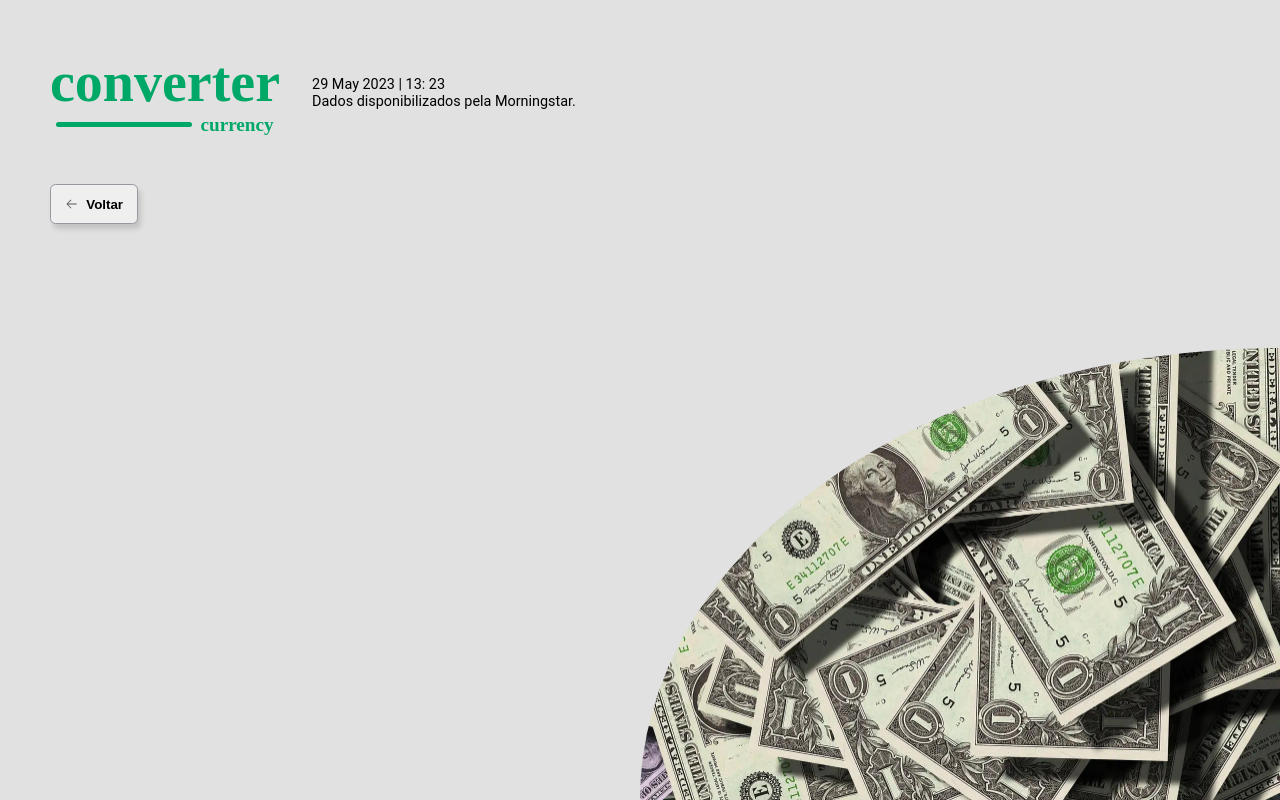
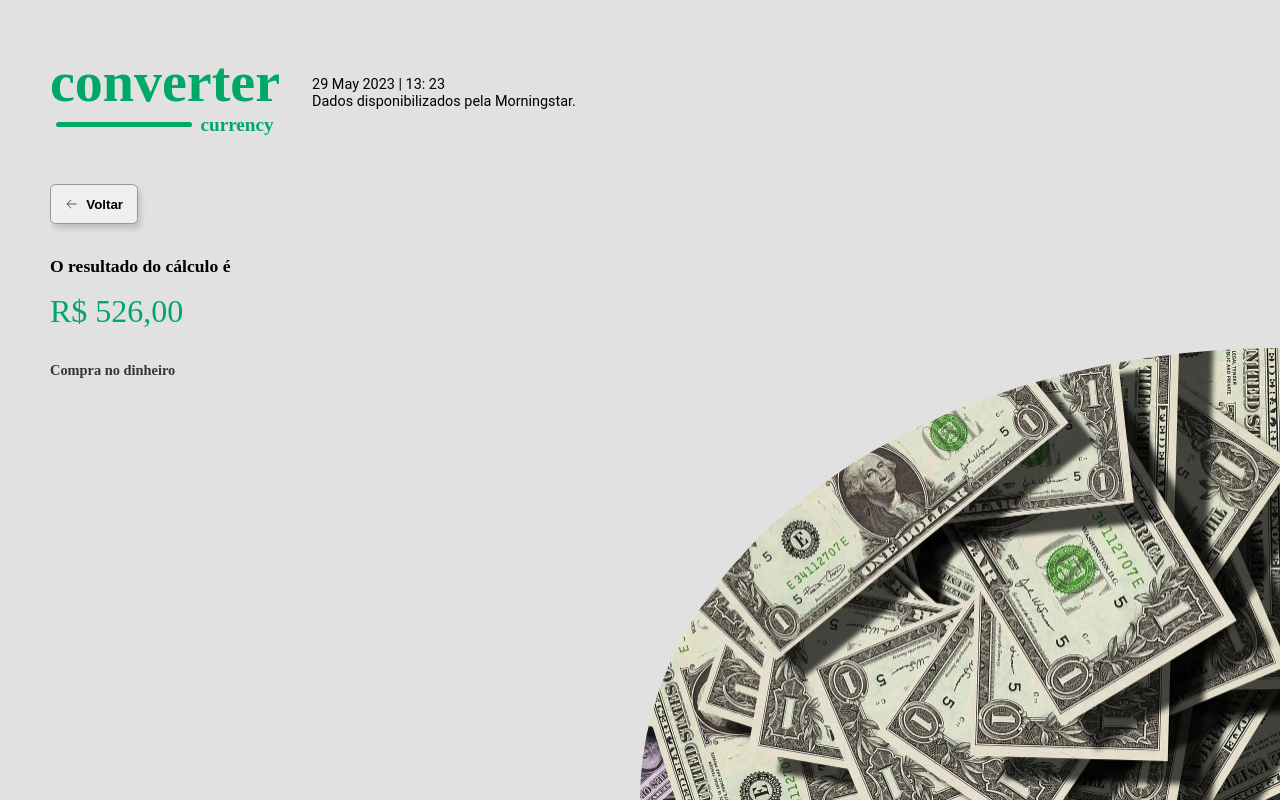
Before and after one commit to jessicaduarte95/moneyConverter, a React (Vite) app: page / in a window 1280 px wide. Both pictures are taken after typing "5" into the empty fields and a click on the button "Converter". Built offline with nearby package versions, Linux system fonts and the light colour scheme.

Commit message:
Inclusão dos textos

```diff
--- a/src/App.tsx
+++ b/src/App.tsx
@@ -13,7 +13,10 @@ import {
   TypeMoney,
   CheckboxStyeld,
   ContainerResultStyeld,
-  ButtonResultStyeld }
+  ButtonResultStyeld,
+  ResultStyeld,
+  ResultMoneyStyeld,
+  ResultCompraStyeld }
   from './components/Currency-style';
   import { VscArrowSwap, VscArrowLeft } from 'react-icons/vsc';
   import { useForm, SubmitHandler } from "react-hook-form";
@@ -120,6 +123,9 @@ export const  App = () =>  {
                 <VscArrowLeft style={{color: "#575757"}}/>
                 <p>Voltar</p>
               </ButtonResultStyeld>
+              <ResultStyeld>O resultado do cálculo é</ResultStyeld>
+              <ResultMoneyStyeld>R$ 526,00</ResultMoneyStyeld>
+              <ResultCompraStyeld>Compra no dinheiro</ResultCompraStyeld>
            </ContainerResultStyeld>
           }
 
--- a/src/components/Currency-style.tsx
+++ b/src/components/Currency-style.tsx
@@ -173,3 +173,24 @@ export const ButtonResultStyeld = styled.button `
         margin-Left: 0.5rem
     }
 `
+
+export const ResultStyeld = styled.p `
+    margin-top: 2rem;
+    font-size: 1.1rem;
+    font-weight: bold;
+`
+
+export const ResultMoneyStyeld = styled.p `
+    margin-top: 1rem;
+    font-size: 2rem;
+    font-family: "Fira Sans", serif;
+    --tw-text-opacity: 1;
+    color: rgba(0,168,104,var(--tw-text-opacity));
+`
+
+export const ResultCompraStyeld = styled.p `
+    margin-top: 2rem;
+    font-size: 0.9rem;
+    font-weight: bold;
+    color: #353535;
+`
```
